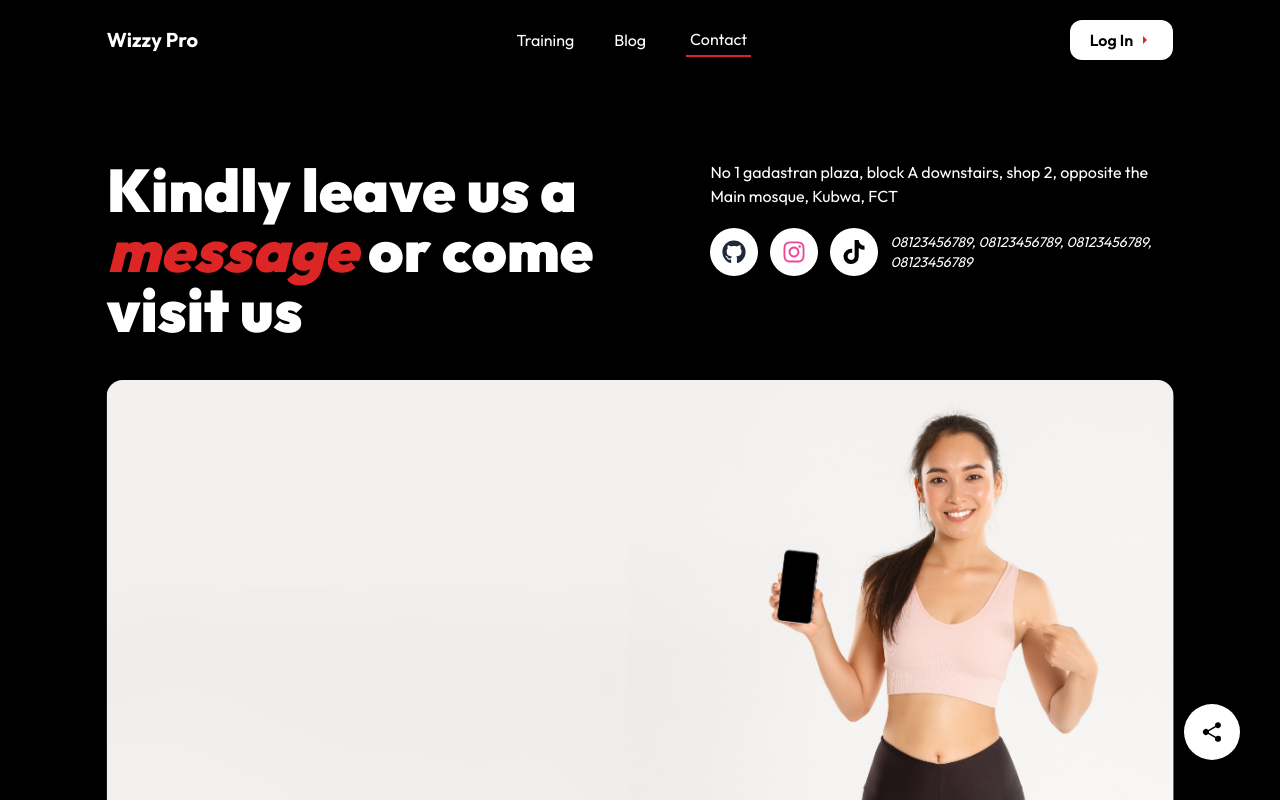
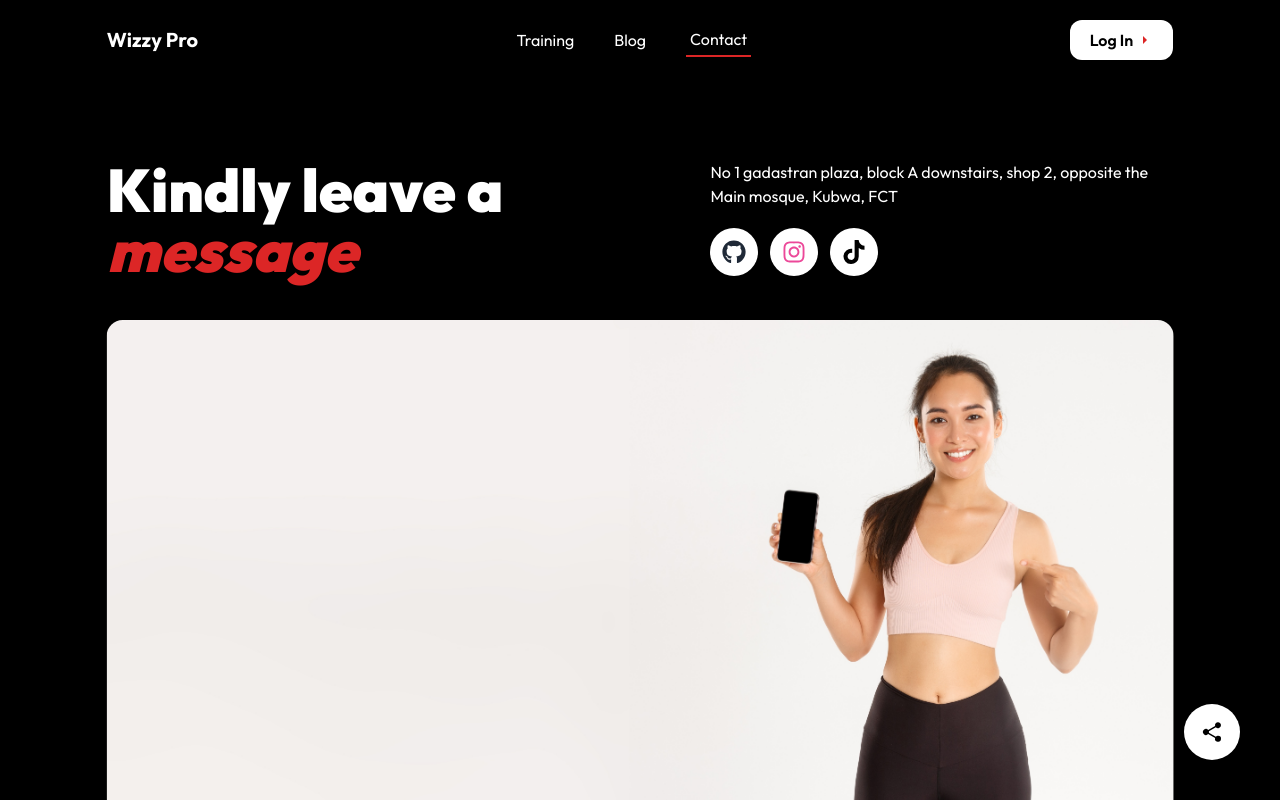
Before and after one commit to obeespace/wizzygym, a Next.js app: page /contact in a window 1280 px wide. Shown: the top 800 px of the page. Built offline with nearby package versions, Linux system fonts and the light colour scheme.

Commit message:
edited contact page

```diff
--- a/app/contact/page.js
+++ b/app/contact/page.js
@@ -41,8 +41,7 @@ const page = () => {
       <Toaster position="top-right" richColors />
       <div className="lg:flex gap-20">
         <p className="lg:text-6xl text-5xl font-black lg:w-4/6 w-full">
-          Kindly leave us a <span className="italic text-red-600">message</span>{" "}
-          or come visit us
+          Kindly leave a <span className="italic text-red-600">message</span>{" "}
         </p>
         <div className="mt-8 lg:mt-0">
           <p>
@@ -80,14 +79,12 @@ const page = () => {
             >
               <FaTiktok size={24} className="text-black hover:text-blue-900" />
             </a>
-            <p className="text-xs md:text-sm italic w-3/6 md:w-4/6">
-              08123456789, 08123456789, 08123456789, 08123456789
-            </p>
+
           </div>
         </div>
       </div>
 
-      <Image src={contact} className="rounded-2xl mt-10 scale-x-[-1]" />
+      <Image src={contact} alt="" className="rounded-2xl mt-10 scale-x-[-1]" />
 
       <div className="mt-16 lg:mt-20 lg:flex justify-around items-center gap-20">
         <div className="lg:w-5/12 text-center">
```
